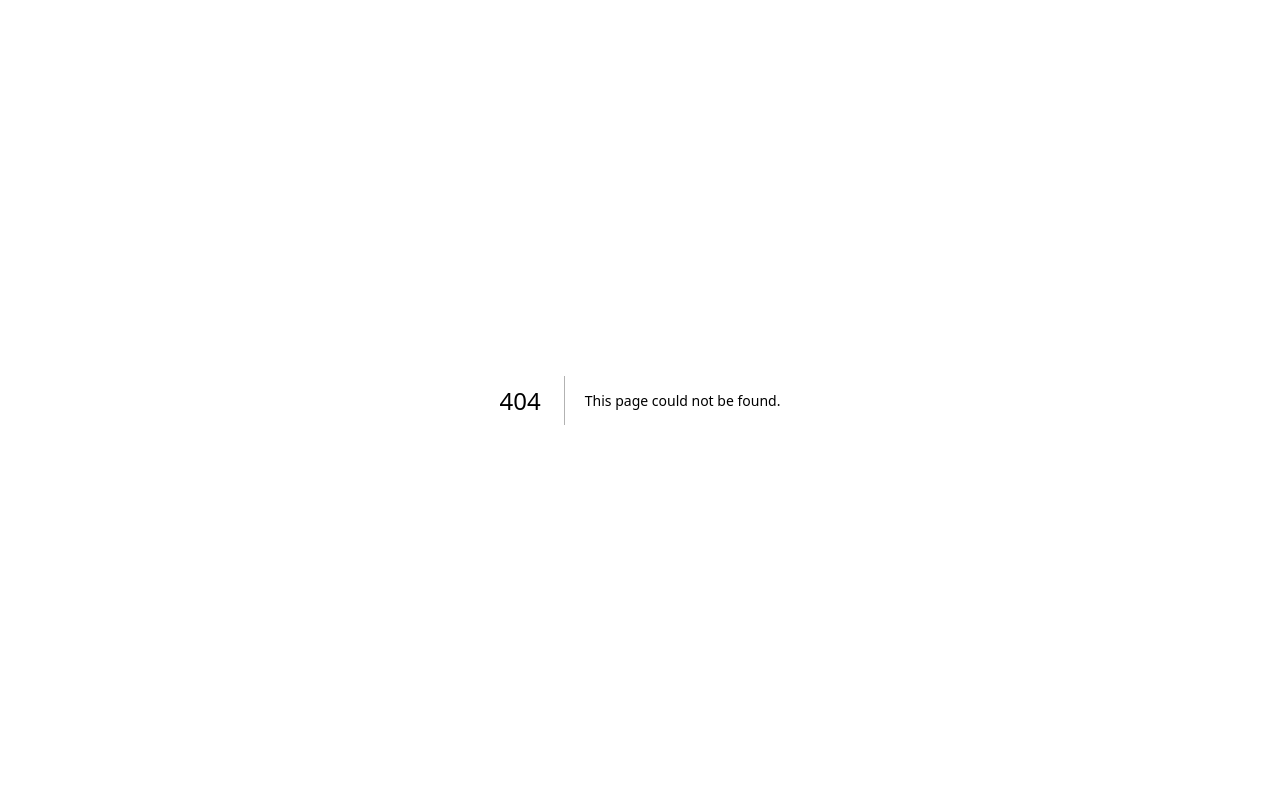
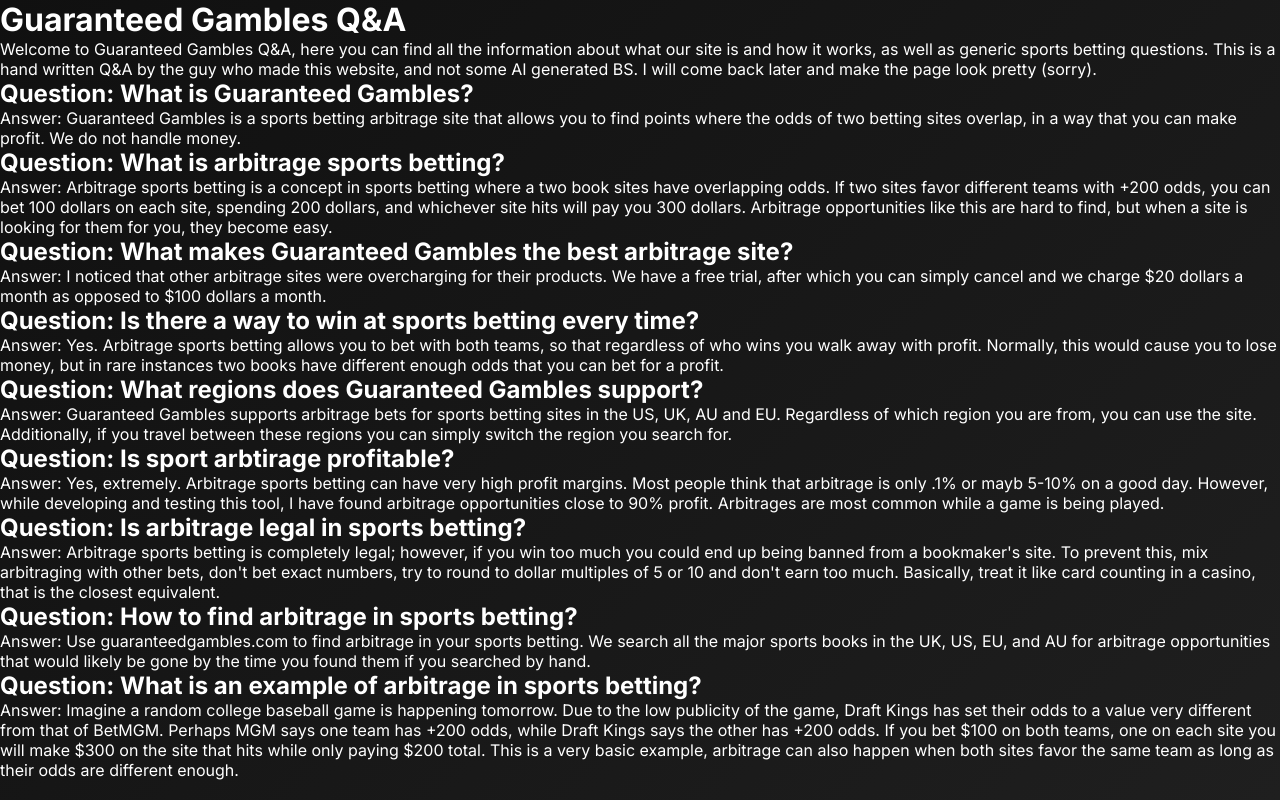
Before and after one commit to Brody234/guaranteedgambles, a Next.js app: page /qna in a window 1280 px wide. Before the commit this address had no page. Built offline with nearby package versions, Linux system fonts and the light colour scheme.

Commit message:
QNA Added For SEO

```diff
--- /dev/null
+++ b/src/app/qna/page.jsx
@@ -0,0 +1,62 @@
+"use client"
+import Image from "next/image";
+
+const qnas = [{
+    question: "What is Guaranteed Gambles?",
+    answer: "Guaranteed Gambles is a sports betting arbitrage site that allows you to find points where the odds of two betting sites overlap, in a way that you can make profit. We do not handle money."
+},
+{
+    question: "What is arbitrage sports betting?",
+    answer: "Arbitrage sports betting is a concept in sports betting where a two book sites have overlapping odds. If two sites favor different teams with +200 odds, you can bet 100 dollars on each site, spending 200 dollars, and whichever site hits will pay you 300 dollars. Arbitrage opportunities like this are hard to find, but when a site is looking for them for you, they become easy."
+},
+{
+    question: "What makes Guaranteed Gambles the best arbitrage site?",
+    answer: "I noticed that other arbitrage sites were overcharging for their products. We have a free trial, after which you can simply cancel and we charge $20 dollars a month as opposed to $100 dollars a month."
+},
+{
+    question: "Is there a way to win at sports betting every time?",
+    answer: "Yes. Arbitrage sports betting allows you to bet with both teams, so that regardless of who wins you walk away with profit. Normally, this would cause you to lose money, but in rare instances two books have different enough odds that you can bet for a profit."
+},
+{
+    question: "What regions does Guaranteed Gambles support?",
+    answer: "Guaranteed Gambles supports arbitrage bets for sports betting sites in the US, UK, AU and EU. Regardless of which region you are from, you can use the site. Additionally, if you travel between these regions you can simply switch the region you search for."
+},
+{
+    question: "Is sport arbtirage profitable?",
+    answer: "Yes, extremely. Arbitrage sports betting can have very high profit margins. Most people think that arbitrage is only .1% or mayb 5-10% on a good day. However, while developing and testing this tool, I have found arbitrage opportunities close to 90% profit. Arbitrages are most common while a game is being played."
+},
+{
+    question: "Is arbitrage legal in sports betting?",
+    answer: "Arbitrage sports betting is completely legal; however, if you win too much you could end up being banned from a bookmaker's site. To prevent this, mix arbitraging with other bets, don't bet exact numbers, try to round to dollar multiples of 5 or 10 and don't earn too much. Basically, treat it like card counting in a casino, that is the closest equivalent."
+},
+{
+    question: "How to find arbitrage in sports betting?",
+    answer: "Use guaranteedgambles.com to find arbitrage in your sports betting. We search all the major sports books in the UK, US, EU, and AU for arbitrage opportunities that would likely be gone by the time you found them if you searched by hand."
+},
+{
+    question: "What is an example of arbitrage in sports betting?",
+    answer: "Imagine a random college baseball game is happening tomorrow. Due to the low publicity of the game, Draft Kings has set their odds to a value very different from that of BetMGM. Perhaps MGM says one team has +200 odds, while Draft Kings says the other has +200 odds. If you bet $100 on both teams, one on each site you will make $300 on the site that hits while only paying $200 total. This is a very basic example, arbitrage can also happen when both sites favor the same team as long as their odds are different enough."
+}]
+
+export default function Home() {
+  return (
+    <div>
+      <h1>Guaranteed Gambles Q&A</h1>
+      <p>Welcome to Guaranteed Gambles Q&A, here you can find all the information about what our site is and how it works, as well as generic sports betting questions. This is a hand written Q&A by the guy who made this website, and not some AI generated BS. I will come back later and make the page look pretty (sorry).</p>
+      {qnas.map((val, i)=>{
+        return(
+            <div>
+                <QnaItem question = {val.question} answer={val.answer} key = {i}/>
+            </div>
+        )
+      })}
+    </div>
+    );
+}
+
+const QnaItem = ({question, answer})=>{
+    return(<div>
+        <h2>Question: {question}</h2>
+        <p>Answer: {answer}</p>
+    </div>)
+}
--- a/src/components/footer.jsx
+++ b/src/components/footer.jsx
@@ -18,6 +18,9 @@
     const privacy = () =>{
         router.push('/privacypolicy')
     }
+    const qna = () =>{
+        router.push('/qna')
+    }
 
     return(
         <div style = {{width: '100vw', borderTop: '1px solid #555555dd', display: 'flex', justifyContent: 'space-between'}}>
@@ -26,6 +29,7 @@
                 <button className="footer-button" style = {{fontSize: '.8em'}} onClick = {imgLis}><p>Image Licenses</p></button>
                 <button className="footer-button" style = {{fontSize: '.8em'}} onClick = {tou}><p>Terms Of Use</p></button>
                 <button className="footer-button" style = {{fontSize: '.8em'}} onClick = {aff}><p>Partners</p></button>
+                <button className="footer-button" style = {{fontSize: '.8em'}} onClick = {qna}><p>Q&A</p></button>
                 <div style = {{marginBottom: '2em'}} />
             </div>
             <div style = {{marginRight: '20vw', marginTop: '2vh', display: 'flex', flexDirection: 'column', gap: '.5em', width: '15vw', textAlign: 'center'}}>
@@ -33,7 +37,6 @@
                 <p className="footer-text" style = {{fontSize: '.8em'}}>Support at info@guaranteedgambles.com</p>
                 <button className="footer-button" style = {{fontSize: '.8em'}} onClick = {privacy}><p>Privacy Policy</p></button>
                 <button className="footer-button" style = {{fontSize: '.8em'}} onClick = {affTos}><p>Partner TOS</p></button>
-
             </div>
         </div>
     )
```
